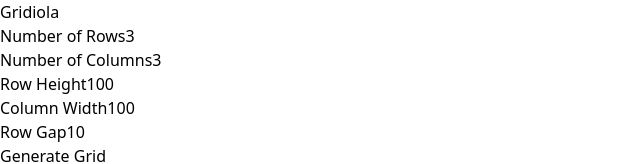
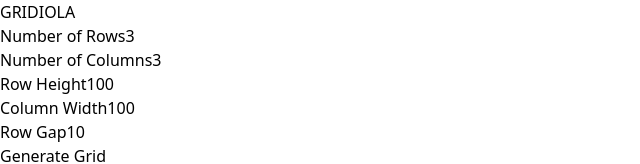
Before and after one commit to Frenziecodes/gridolia, a React (Vite) app: page / in a window 1280 px wide. Shown: the top 164 px of the page, without its empty margins (0-640 px from the left). Built offline with nearby package versions, Linux system fonts and the light colour scheme.

Commit message:
switching name case

```diff
--- a/src/sections/GridGenerator.jsx
+++ b/src/sections/GridGenerator.jsx
@@ -25,7 +25,7 @@ const Gridiola = () => {
   return (
     <div className="flex min-h-screen">
       <div className="w-72 bg-teal-600 p-4">
-        <h2 className="text-2xl font-bold mb-4">Gridiola</h2>
+        <h2 className="text-2xl font-bold mb-4">GRIDIOLA</h2>
         <div className="mb-4">
           <label className="block font-medium mb-1">Number of Rows</label>
           <input
```
